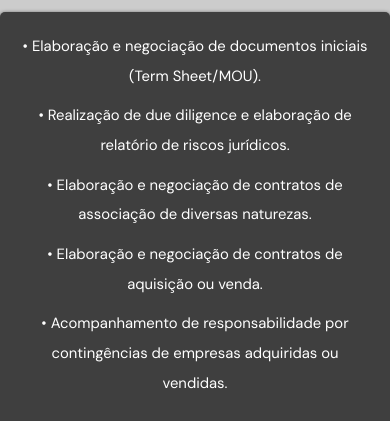
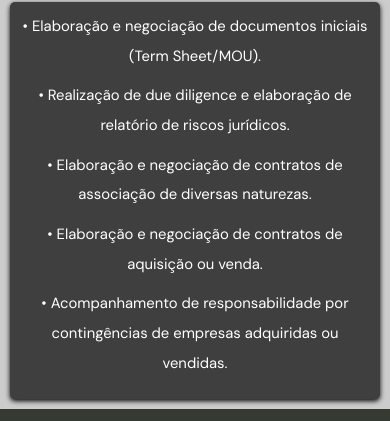
Before and after one commit to Namanosbad/CorvoAdvogados, a plain HTML site: page fusoes.html in a window 390 px wide. Shown: the part 211-632 px from the top of the page. Drawn offline with Linux system fonts and the light colour scheme.

Commit message:
Update responsiveness areascontainer

```diff
--- a/css/components/areascontainer.css
+++ b/css/components/areascontainer.css
@@ -77,3 +77,15 @@ header {
   color: #1f1f1f;
   text-shadow: rgba(0, 0, 0, 0.6);
 }
+
+@media (max-width: 600px) {
+  #societario-container {
+    margin: 10px;
+    padding: 10px;
+  }
+
+  #societario-container {
+    margin: 10px;
+    padding: 10px;
+}
+}
```
